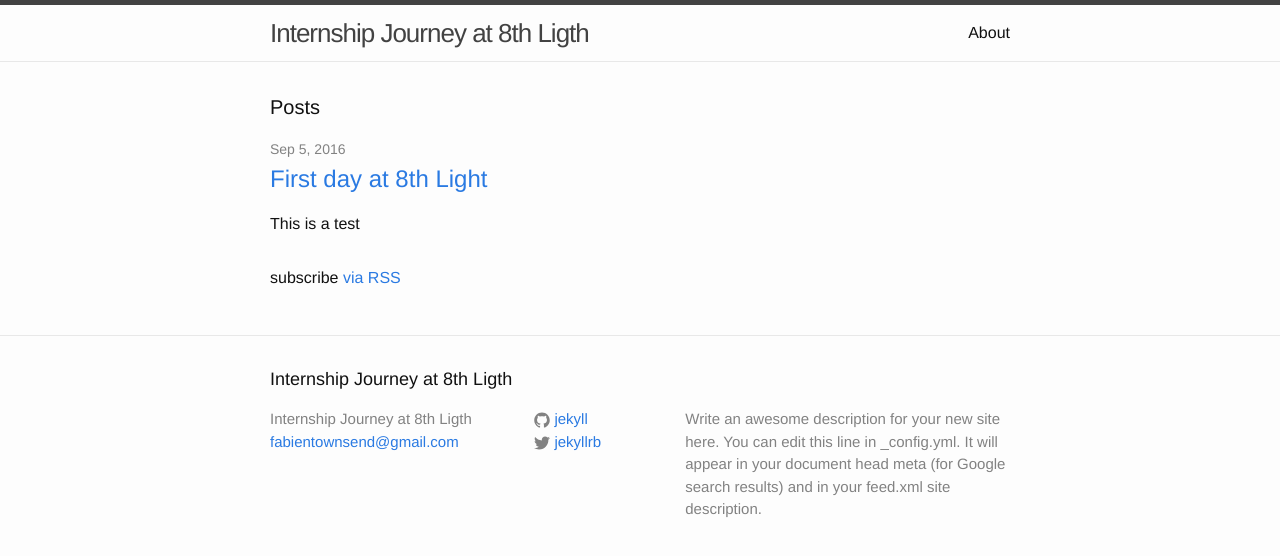
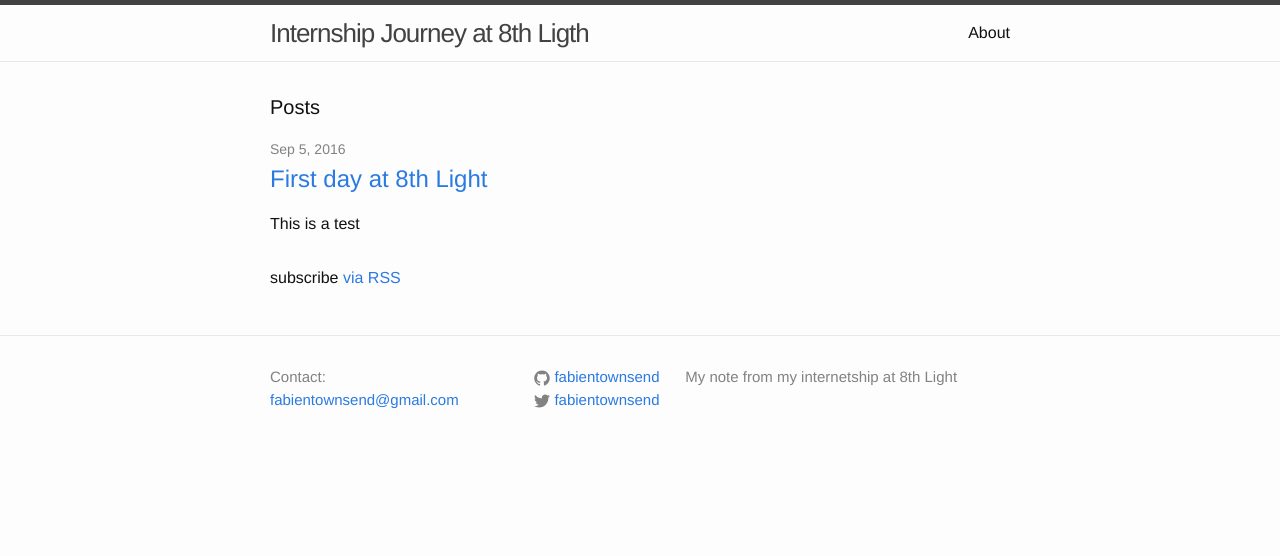
Before and after one commit to fabientownsend/fabientownsend.github.io, a Jekyll site: the page built from index.html, in a window 1280 px wide. Shown: the top 556 px of the page. Built offline with Jekyll 4.4.1, drawn with Linux system fonts in a browser that asks for light colours.

Commit message:
moditication information footer

```diff
--- a/_config.yml
+++ b/_config.yml
@@ -9,13 +9,11 @@
 title: Internship Journey at 8th Ligth
 email: fabientownsend@gmail.com
 description: > # this means to ignore newlines until "baseurl:"
-  Write an awesome description for your new site here. You can edit this
-  line in _config.yml. It will appear in your document head meta (for
-  Google search results) and in your feed.xml site description.
+  My note from my internetship at 8th Light
 baseurl: "" # the subpath of your site, e.g. /blog
-url: "http://yourdomain.com" # the base hostname & protocol for your site
-twitter_username: jekyllrb
-github_username:  jekyll
+url: "http://fabientownsend.github.io" # the base hostname & protocol for your site
+twitter_username: fabientownsend
+github_username:  fabientownsend
 
 # Build settings
 markdown: kramdown
--- a/_includes/footer.html
+++ b/_includes/footer.html
@@ -2,12 +2,10 @@
 
   <div class="wrapper">
 
-    <h2 class="footer-heading">{{ site.title }}</h2>
-
     <div class="footer-col-wrapper">
       <div class="footer-col footer-col-1">
         <ul class="contact-list">
-          <li>{{ site.title }}</li>
+          <li>Contact:</li>
           <li><a href="mailto:{{ site.email }}">{{ site.email }}</a></li>
         </ul>
       </div>
```
